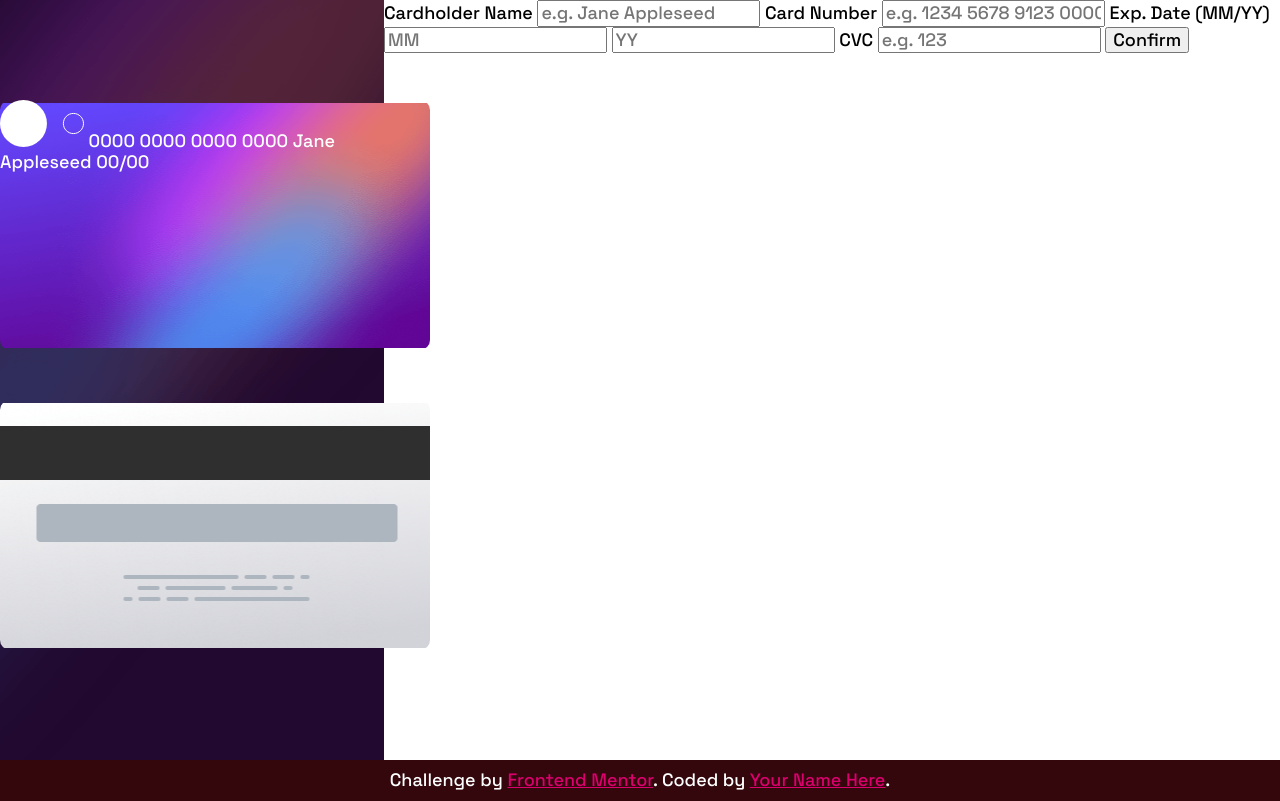
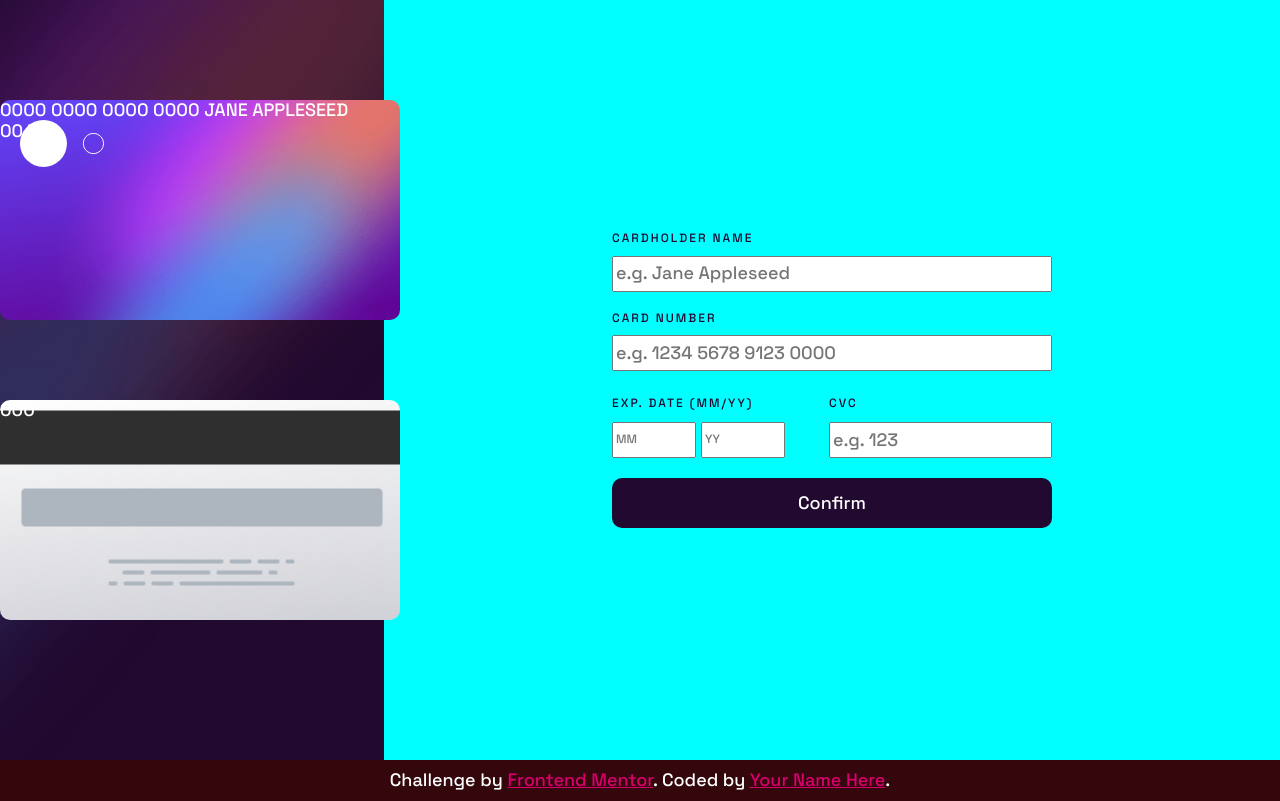
Before and after one commit to scheuerkev/interactive-card-details-form-main, a website: page index.html in a window 1280 px wide. Drawn offline with nearby package versions, Linux system fonts and the light colour scheme.

Commit message:
Fixing CSS grid bug#1

```diff
--- a/index.html
+++ b/index.html
@@ -26,28 +26,46 @@
   </head>
   <body>
     <main>
+      <section class="card">
         <div class="colored-background"></div>
         <div class="card-front">
           <img src="./images/card-logo.svg" alt="card-logo" class="logo" />
-        0000 0000 0000 0000 Jane Appleseed 00/00
+          <span class="card-viz-number">0000 0000 0000 0000</span>
+          <span class="upp card-viz-name">Jane Appleseed</span>
+          <span class="card-viz-cvc"> 00/00</span>
         </div>
         <div class="card-back">000</div>
-      <form action="#" method="POST" class="customer-form">
-        <label for="name">Cardholder Name</label>
+        <div class="customer-form">
+          <form action="#" method="POST">
+            <label for="name" class="upp">Cardholder Name</label>
             <input type="text" id="name" placeholder="e.g. Jane Appleseed" />
-        <label for="number">Card Number</label>
-        <input type="text" id="number" placeholder="e.g. 1234 5678 9123 0000" />
-        <label>
+            <label for="number" class="upp">Card Number</label>
+            <input
+              type="text"
+              id="number"
+              placeholder="e.g. 1234 5678 9123 0000"
+            />
+            <div class="row">
+              <div class="cell-1">
+                <label class="upp">
                   Exp. Date (MM/YY)
-          <input type="text" placeholder="MM" />
+                  <input type="text" class="mr" placeholder="MM" />
                   <input type="text" placeholder="YY" />
                 </label>
-        <label for="cvc">CVC</label>
+              </div>
+              <div class="cell-2">
+                <label for="cvc" class="upp">CVC</label>
                 <input type="text" id="cvc" placeholder="e.g. 123" />
+              </div>
+            </div>
             <button type="submit">Confirm</button>
           </form>
 
-      <div class="hide">Thank you! We've added your card details Continue</div>
+          <div class="hide">
+            Thank you! We've added your card details Continue
+          </div>
+        </div>
+      </section>
     </main>
 
     <footer>
--- a/style.css
+++ b/style.css
@@ -1,13 +1,31 @@
+/*VARIABLES*/
+
 :root {
   --neutral-white: hsl(0, 0%, 100%);
   --light-grayish-violet: hsl(270, 3%, 87%);
   --dark-grayish-violet: hsl(279, 6%, 55%);
   --very-dark-violet: hsl(278, 68%, 11%);
 
-    --active-input-gradient: linear-gradient(hsl(249, 99%, 64%) to hsl(278, 94%, 30%));
-    --error-input : hsl(0, 100%, 66%);
+  --active-input-gradient: linear-gradient(
+    hsl(249, 99%, 64%) to hsl(278, 94%, 30%)
+  );
+  --error-input: hsl(0, 100%, 66%);
 }
 
+/*GENERICS*/
+.upp {
+  text-transform: uppercase;
+}
+
+.db {
+  display: block;
+}
+
+.mr-1 {
+  margin-right: 1rem;
+}
+
+/*HTML ELEMENTS*/
 
 html {
   font-size: 62.5%;
@@ -15,31 +33,39 @@ html {
 
 body {
   font-size: 1.8rem;
-    font-family: 'Space Grotesk', Arial, Helvetica, sans-serif;
-
-
+  font-family: "Space Grotesk", Arial, Helvetica, sans-serif;
 }
 
 main {
   background-color: var(--neutral-white);
+  display: flex;
+  justify-content: center;
+  align-items: center;
+}
+
+section.card {
   min-height: calc(100vh - 40px);
+  width: 1440px;
+  max-width: 1440px;
   display: grid;
   grid-template-columns: 30% 70%;
   grid-template-rows: 1fr;
-
+  background-color: aqua;
 }
 
 .colored-background {
+  grid-column: 1/2;
   background: url(./images/bg-main-desktop.png) center no-repeat;
   height: 100%;
 }
 
-.card-front, .card-back {
+.card-front,
+.card-back {
   color: var(--neutral-white);
   position: absolute;
   border-radius: 10px;
-    width: 430px;
-    height: 250px;
+  width: 400px;
+  height: 220px;
 }
 
 .card-front {
@@ -50,6 +76,51 @@ main {
 .card-back {
   top: 400px;
   background: url(./images/bg-card-back.png) center no-repeat;
+}
+
+.customer-form {
+  display: flex;
+  align-items: center;
+  justify-content: center;
+}
+
+.logo {
+  position: absolute;
+  top: 20px;
+  left: 20px;
+}
+
+form {
+  display: flex;
+  flex-direction: column;
+  max-width: 440px;
+}
+
+label {
+  font-size: 1.2rem;
+  letter-spacing: 0.2rem;
+  color: var(--very-dark-violet);
+}
+
+input {
+  min-height: 30px;
+  margin: 1rem 0 2rem 0;
+}
+
+.row {
+  display: flex;
+}
+
+.cell-1 input {
+  max-width: 35%;
+}
+
+button {
+  color: var(--neutral-white);
+  background-color: var(--very-dark-violet);
+  min-height: 50px;
+  border-radius: 10px;
+  border: none;
 }
 
 .hide {
@@ -64,7 +135,6 @@ footer {
   display: flex;
   justify-content: center;
   align-items: center;
-
 }
 
 footer p {
```
Lines whose indentation alone changed are shown as unchanged.
